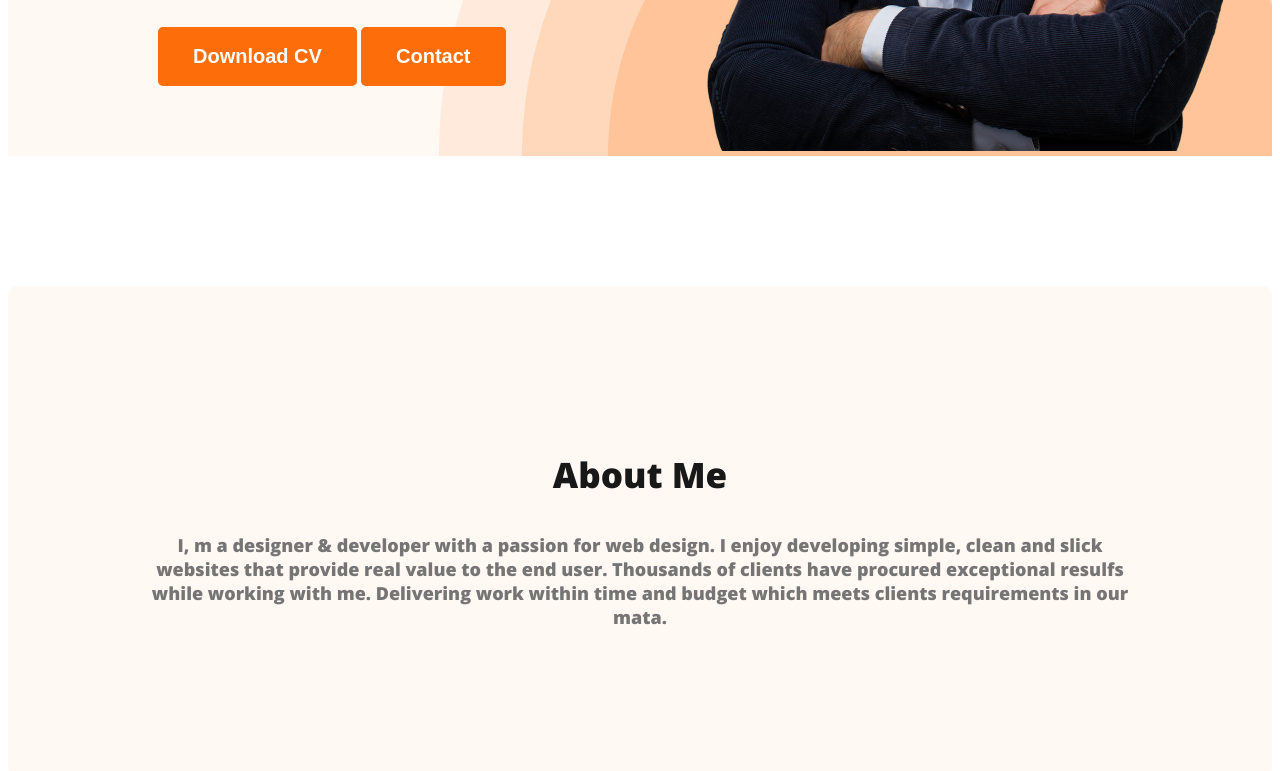
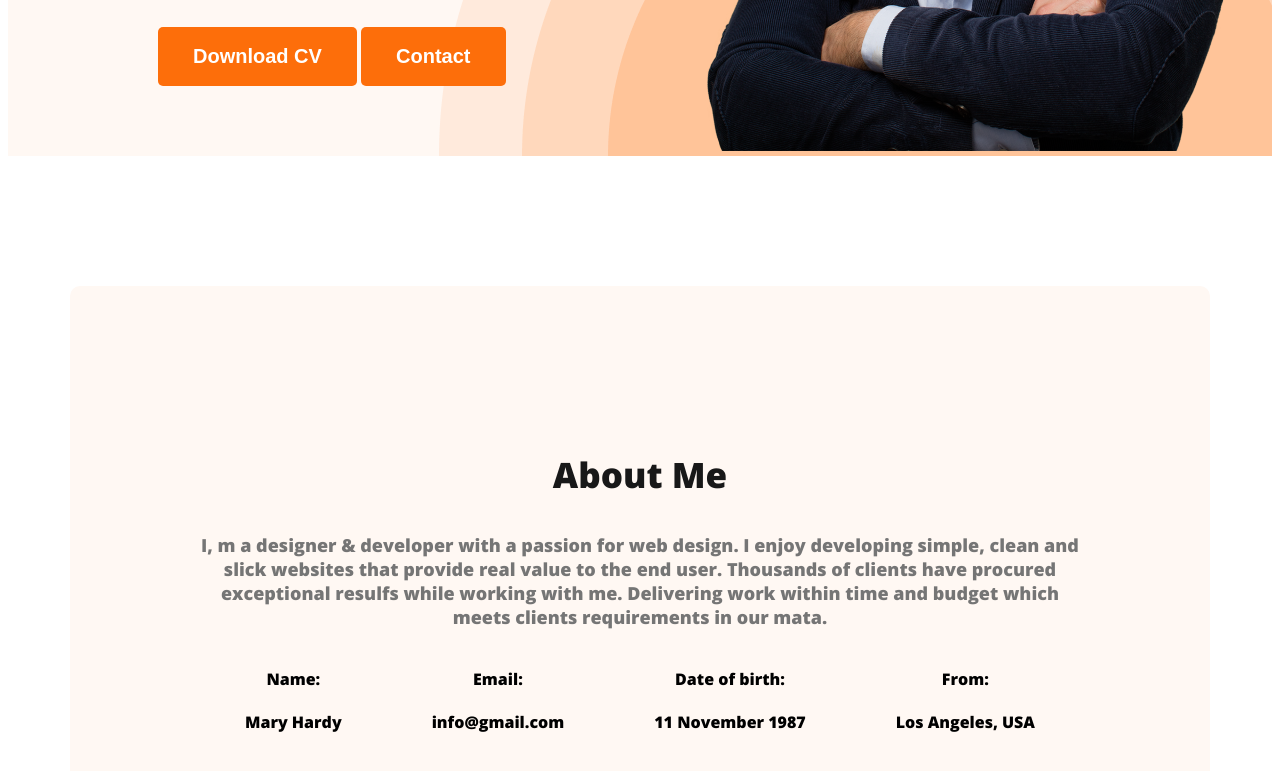
Before and after one commit to Tehsim/My_Portfolio, a plain HTML site: page index.html in a window 1280 px wide. Shown: the part 699-1470 px from the top of the page. Drawn offline with nearby package versions, Linux system fonts and the light colour scheme.

Commit message:
about info

```diff
--- a/index.html
+++ b/index.html
@@ -39,6 +39,25 @@
       <section class="about">
         <h3 class="section-title">About Me</h3>
         <p class="section-description">I, m a designer & developer with a passion for web design. I enjoy developing simple, clean and slick websites that provide real value to the end user. Thousands of clients have procured exceptional resulfs while working with me. Delivering work within time and budget which meets clients requirements in our mata.</p>
+        <!-- .about-info*4>h4.info-title+p.info-description -->
+        <div class="about-info-container">
+          <div class="about-info">
+              <h4 class="info-title">Name:</h4>
+              <p class="info-desc">Mary Hardy</p>
+          </div>
+          <div class="about-info">
+              <h4 class="info-title">Email:</h4>
+              <p class="info-desc">info@gmail.com</p>
+          </div>
+          <div class="about-info">
+              <h4 class="info-title">Date of birth:</h4>
+              <p class="info-desc">11 November 1987</p>
+          </div>
+          <div class="about-info">
+              <h4 class="info-title">From:</h4>
+              <p class="info-desc">Los Angeles, USA</p>
+          </div>
+      </div>
       </section>
 
     </main>
--- a/style/portfolio.css
+++ b/style/portfolio.css
@@ -88,7 +88,10 @@ nav a{
     margin-top: 30px;
 }
 /* main section styles */
-
+main {
+    max-width: 1140px;
+    margin: 0 auto;
+}
 
 /* about section styles */
 .about{
@@ -109,3 +112,11 @@ nav a{
     font-size: 18px;
     font-weight: 400;
 }
+.about-info-container {
+    display: flex;
+
+    justify-content: space-around;
+}
+.about-info {
+    text-align: center;
+}
```
